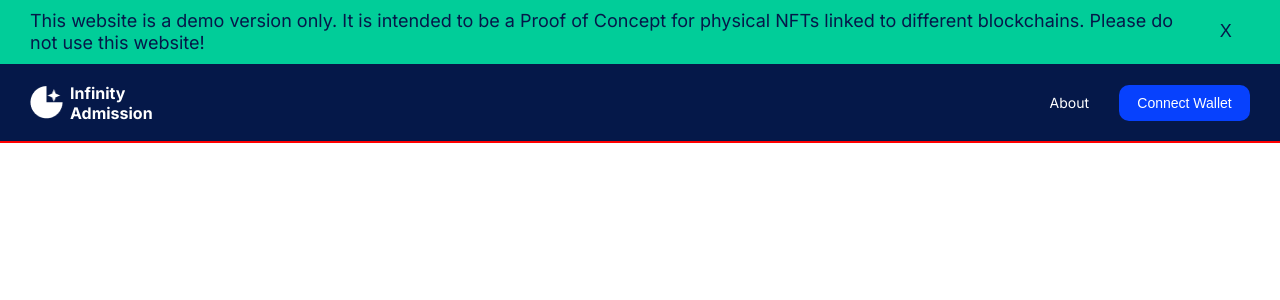
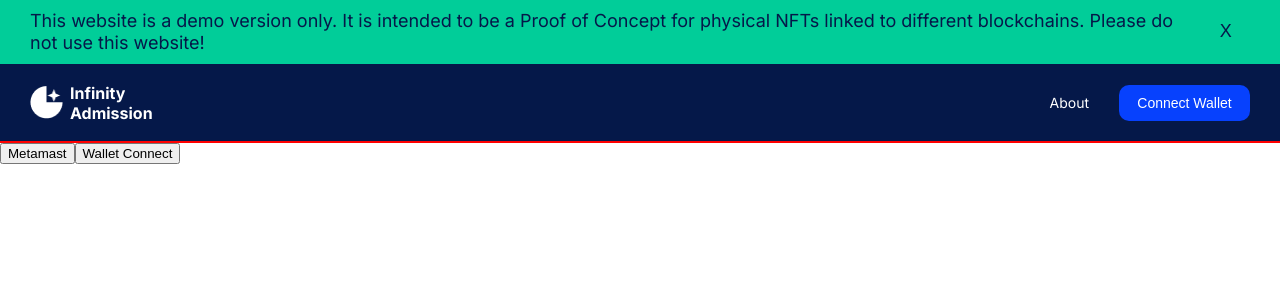
Before and after one commit to nlukic97/NFT-ticket-project, a React (Create React App) app in the folder interface/: page / in a window 1280 px wide. Both pictures are taken after a click on the button "Connect Wallet". Shown: the top 300 px of the page. Built offline with nearby package versions, Linux system fonts and the light colour scheme.

Commit message:
added state usage to display connect wallet modal, open and close it, and display wallet connect and disconnect buttons.

```diff
--- a/interface/src/App.jsx
+++ b/interface/src/App.jsx
@@ -1,17 +1,36 @@
 import React,{useState} from 'react'
 import Nav from './components/Nav'
 import Banner from './components/Banner'
+import ConnectWalletModal from './components/connectWalletModal/ConnectWalletModal'
 
 const App = () => {
-  const [bannerClicked,setBannerClicked] = useState(false)
+  const [bannerClicked, setBannerClicked] = useState(false) // displays the banner until set to true
+  const [connectModalVisible, setConnectModalVisible] = useState(false) // hides the connect wallet modal until set to true
+  const [walletConnected, setWalletConnected] = useState(false) // when connect wallet modal is visible, will hide 'disconnect wallet' button until set to true
 
-  function hideBanner(){
-    setBannerClicked(true)
+
+  function disconnectWallet(){
+    console.log('Disconnect wallet');
+    setWalletConnected(false)
   }
+
   return (
     <div>
-      {!bannerClicked ? <Banner hideBanner={hideBanner} /> : null}
-      <Nav />
+      {!bannerClicked ? <Banner hideBanner={()=>setBannerClicked(true)} /> : null}
+
+      <Nav openConnectWalletModal={()=>setConnectModalVisible(true)} />
+
+
+      {
+        (connectModalVisible) ?
+          <ConnectWalletModal
+            closeConnectWalletModal={()=> setConnectModalVisible(false)}
+            walletConnected={walletConnected}
+            disconnectWallet={disconnectWallet}
+          />
+          : null
+      }
+
     </div>
   )
 }
--- a/interface/src/components/Nav.jsx
+++ b/interface/src/components/Nav.jsx
@@ -2,14 +2,14 @@ import React from 'react'
 import Logo from './Logo'
 import "./Nav.css"
 
-const Nav = () => {
+const Nav = ({openConnectWalletModal}) => {
   return (
     <div className='navFull'>
         <nav className='navContainer'>
               <a href="./"><Logo /></a>
             <ul>
                 <li><a href="./">About</a></li>
-                <li><button>Connect Wallet</button></li>
+                <li><button onClick={openConnectWalletModal}>Connect Wallet</button></li>
             </ul>
         </nav >
     </div>
--- /dev/null
+++ b/interface/src/components/connectWalletModal/ConnectWalletModal.jsx
@@ -0,0 +1,17 @@
+import React from 'react'
+
+const ConnectWalletModal = ({closeConnectWalletModal, walletConnected, disconnectWallet}) => {
+  return (
+
+    // todo figure out this onClick event, where should the click happen
+    // <div onClick={closeConnectWalletModal}>
+    <div>
+        <button>Metamast</button>
+        <button>Wallet Connect</button>
+        {walletConnected ? <button onClick={disconnectWallet}>Disconnect wallet</button> : null}
+
+    </div>
+  )
+}
+
+export default ConnectWalletModal
```
